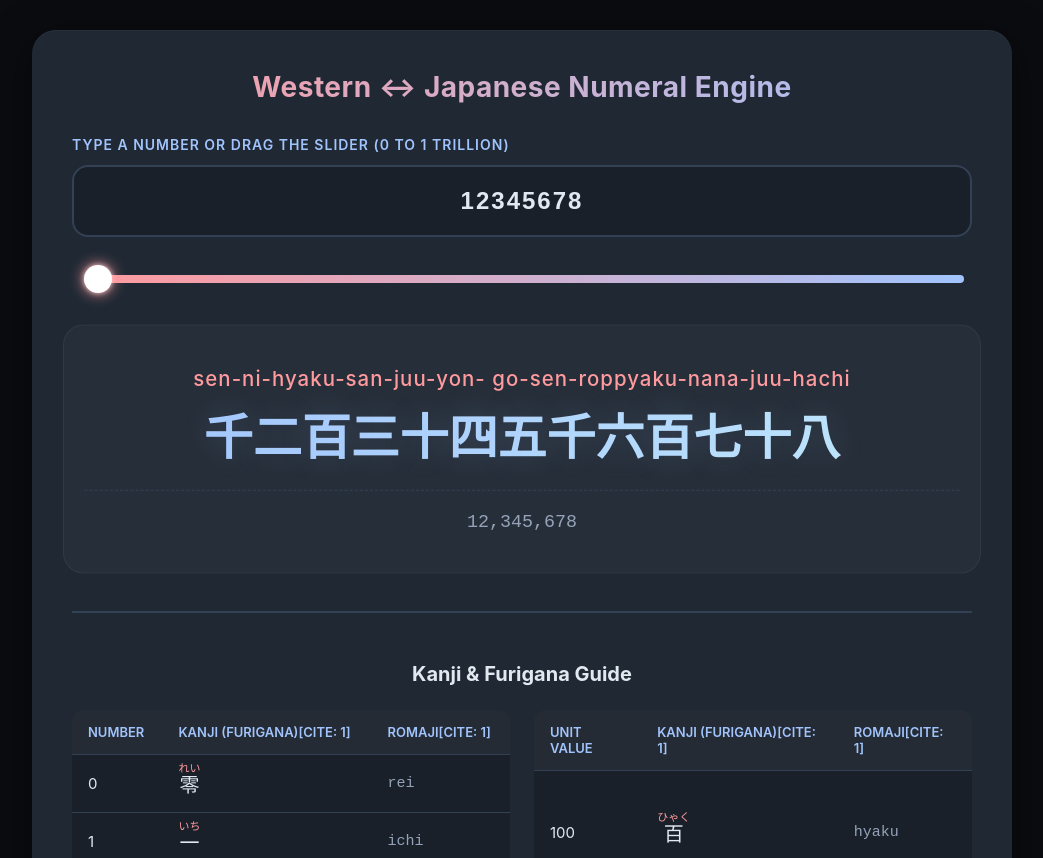
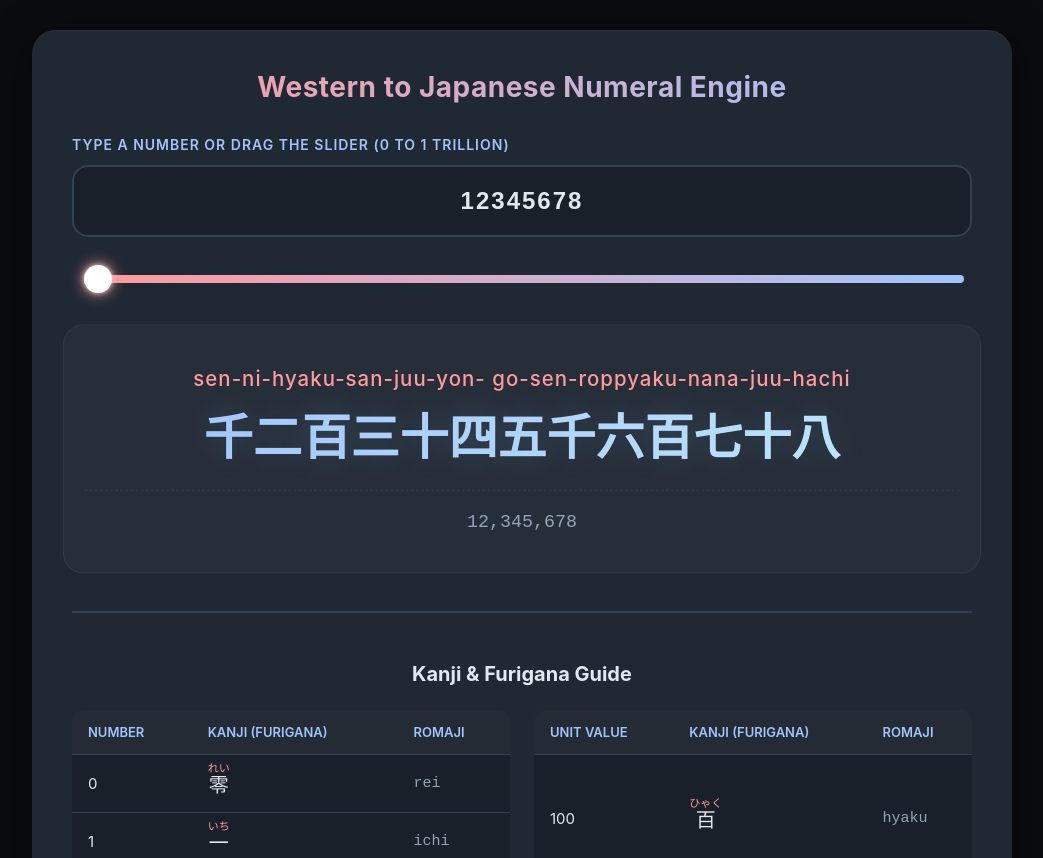
Before and after one commit to SadBIOS/Japanese-Numerical-Aid, a plain HTML site: page index.html in a window 1280 px wide. Shown: the top 858 px of the page, without its empty margins (118-1161 px from the left). Drawn offline with Linux system fonts and the light colour scheme.

Commit message:
Add files via upload

```diff
--- a/index.html
+++ b/index.html
@@ -9,7 +9,7 @@
 <body>
 
     <div class="container">
-        <h1>Western ↔ Japanese Numeral Engine</h1>
+        <h1>Western to Japanese Numeral Engine</h1>
 
         <div class="input-section">
             <label for="numInput">Type a number or drag the slider (0 to 1 Trillion)</label>
@@ -33,8 +33,8 @@
                     <thead>
                         <tr>
                             <th>Number</th>
-                            <th>Kanji (Furigana)[cite: 1]</th>
-                            <th>Romaji[cite: 1]</th>
+                            <th>Kanji (Furigana)</th>
+                            <th>Romaji</th>
                         </tr>
                     </thead>
                     <tbody>
@@ -56,8 +56,8 @@
                     <thead>
                         <tr>
                             <th>Unit Value</th>
-                            <th>Kanji (Furigana)[cite: 1]</th>
-                            <th>Romaji[cite: 1]</th>
+                            <th>Kanji (Furigana)</th>
+                            <th>Romaji</th>
                         </tr>
                     </thead>
                     <tbody>
```
